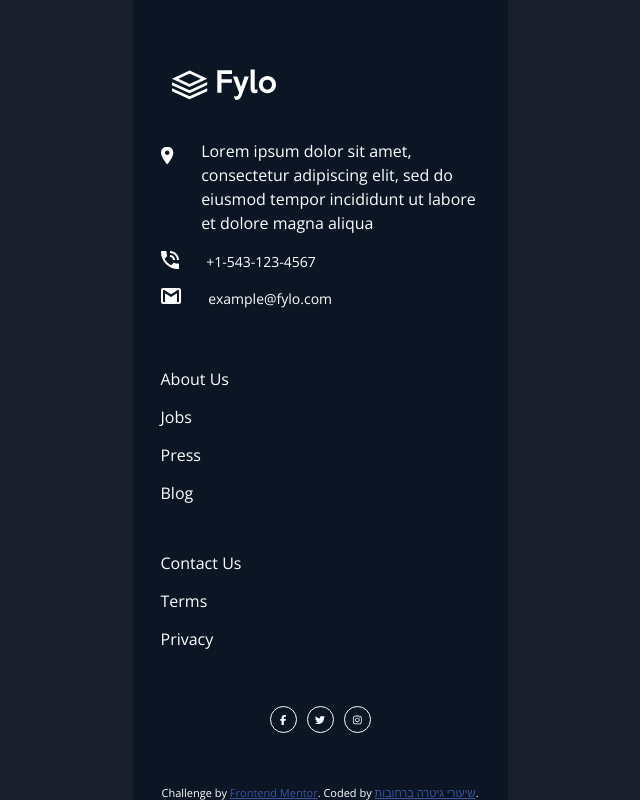
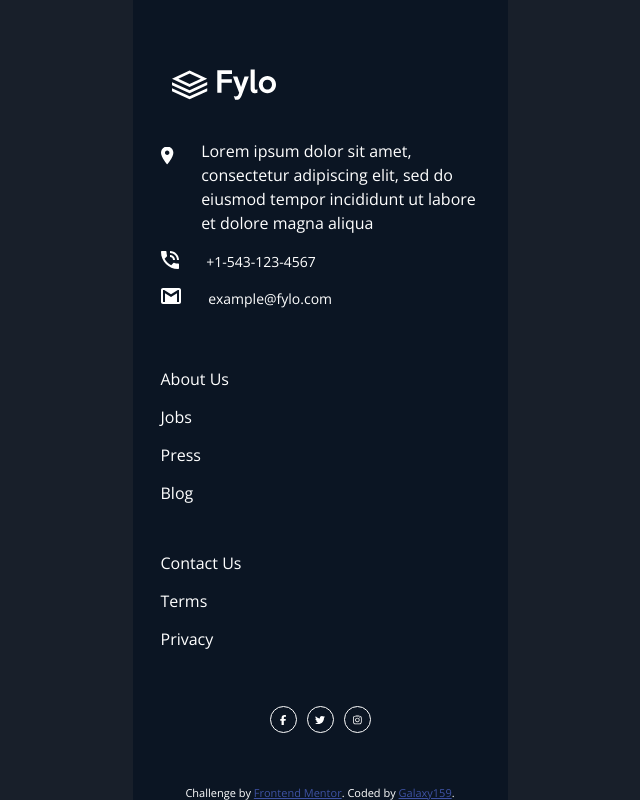
Before and after one commit to Galaxy159/Flyo, a React (Create React App) app: page / in a window 1280 px wide. Shown: the part 3715-4515 px from the top of the page, without its empty margins (320-960 px from the left). Built offline with nearby package versions, Linux system fonts and the light colour scheme.

Commit message:
footer-link

```diff
--- a/src/components/Footer2.js
+++ b/src/components/Footer2.js
@@ -1,8 +1,7 @@
 export default function Footer2() {
   return (
     <>
-      <footer>
-        <p className="attribution">
+      <footer className="attribution">
         Challenge by{" "}
         <a
           href="https://www.frontendmentor.io?ref=challenge"
@@ -13,14 +12,13 @@ export default function Footer2() {
         </a>
         . Coded by{" "}
         <a
-            href="https://www.braunguitar.net"
+          href="https://www.frontendmentor.io/profile/Galaxy159"
           target="_blank"
           rel="noreferrer noopener"
         >
-            שיעורי גיטרה ברחובות
+          Galaxy159
         </a>
         .
-        </p>
       </footer>
     </>
   );
```
Lines whose indentation alone changed are shown as unchanged.
